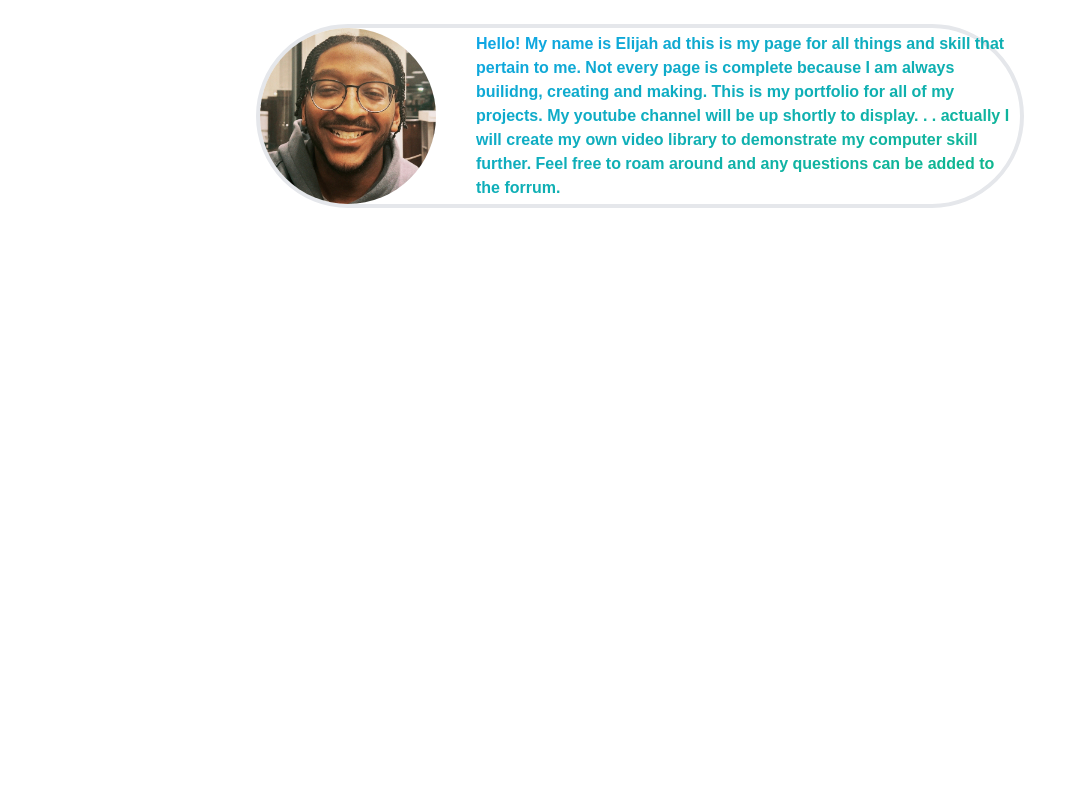
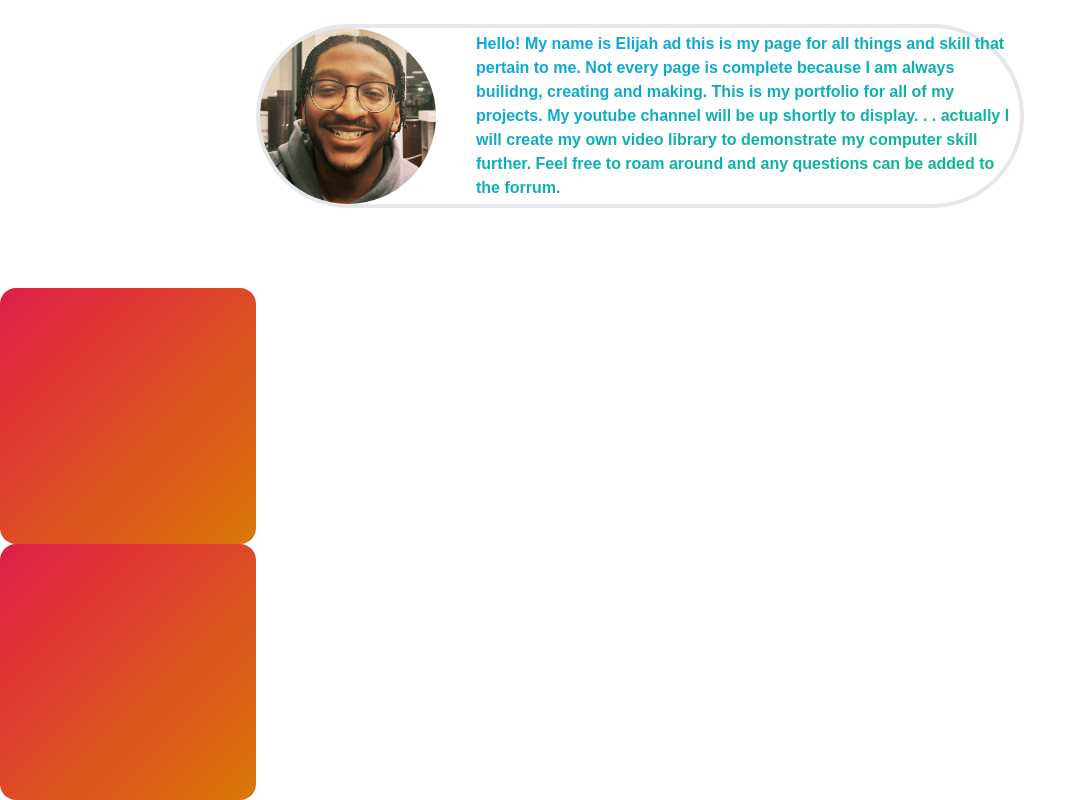
Before and after one commit to ElijDavis/Portfolio, a Next.js app in the folder elijahs-portfolio/: page / in a window 1280 px wide. Shown: the part 392-1192 px from the top of the page, without its empty margins (0-1087 px from the left). Before the commit the page ends 800 px from the top, so only its background shows below. Built offline with nearby package versions, Linux system fonts and the light colour scheme.

Commit message:
Created the skill blocks, now i have to style - after I have to add functionality to get to the next pages, but maybe I should create the next pages first so I actually have something to connect to

```diff
--- a/elijahs-portfolio/app/components/Skill-Blocks.tsx
+++ b/elijahs-portfolio/app/components/Skill-Blocks.tsx
@@ -1,7 +1,11 @@
-export function skill_block (){
+type Props = {
+    title?: string;
+};
+
+export function Skill_block ({title}:Props){
     return (
-        <div>
-            <div></div>
+        <div className="h-64 w-64 bg-gradient-to-br from-rose-600 to-amber-600 rounded-2xl">
+            <p>{title}</p>
         </div>
     );
 }
--- a/elijahs-portfolio/app/page.tsx
+++ b/elijahs-portfolio/app/page.tsx
@@ -1,11 +1,16 @@
 import Image from "next/image";
 import {Header, Summary} from "./components/Portfolio-Head";
+import { Skill_block } from "./components/Skill-Blocks";
 
 export default function Home() {
   return (
     <div>
       <Header />
       <Summary />
+      <div className="grid-cols-3 justify-center mt-20">
+        <Skill_block />
+        <Skill_block />
+      </div>
     </div>
   );
 }
```
